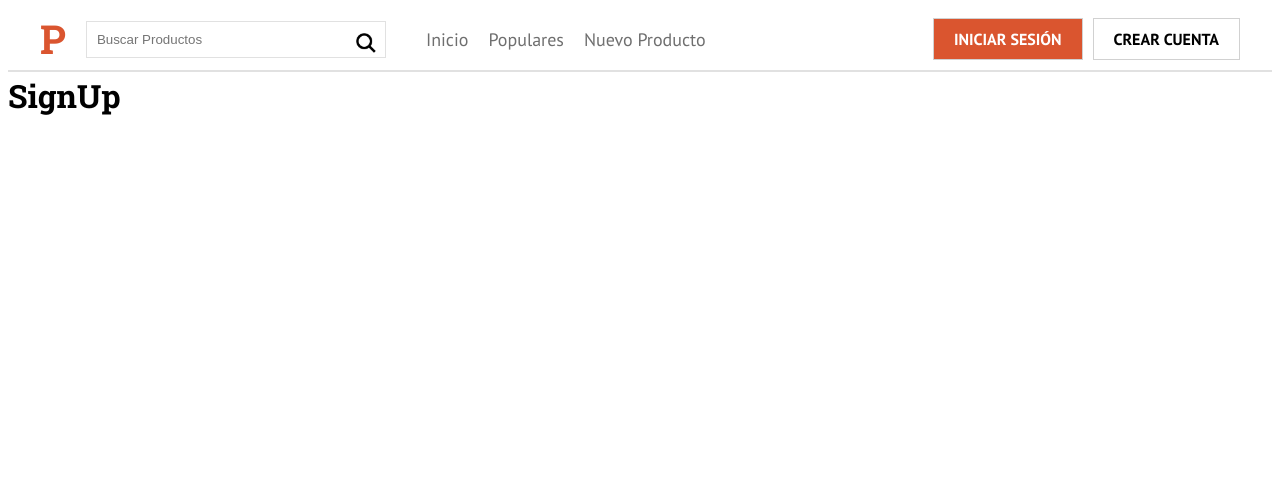
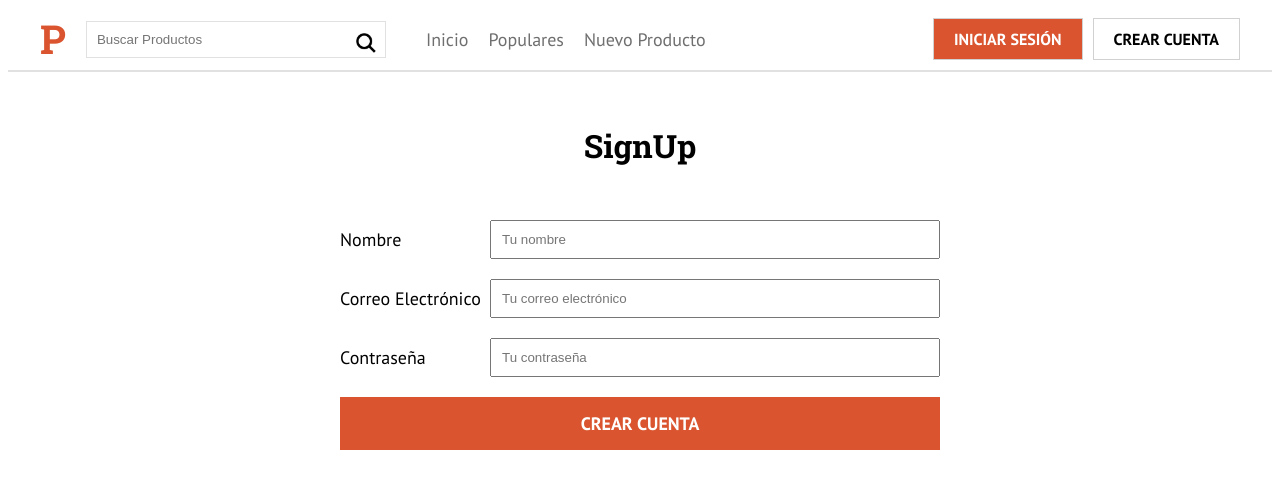
Before and after one commit to jocnn/producthunter, a Next.js app: page /sign-up in a window 1280 px wide. Shown: the top 488 px of the page. Built offline with nearby package versions, Linux system fonts and the light colour scheme.

Commit message:
se creo el formulario con estilos del modulo

```diff
--- a/pages/sign-up.js
+++ b/pages/sign-up.js
@@ -1,10 +1,54 @@
+import css from '../styles/SignUp.module.css'
+
 import Layout from "../components/layout/layout"
 
 const SignUp = () => {
   return (
     <div>
       <Layout>
-        <h1>SignUp</h1>
+        <>
+          <h1 id='my_h1'>SignUp</h1>
+          <form className={css.form}>
+            <div className={css.field}>
+              <label htmlFor="nombre">Nombre</label>
+              <input
+                type="text"
+                id="nombre"
+                placeholder="Tu nombre"
+                name="nombre"
+                autoComplete="username"
+              />
+            </div>
+
+            <div className={css.field}>
+              <label htmlFor="email">Correo Electrónico</label>
+              <input
+                type="email"
+                id="email"
+                placeholder="Tu correo electrónico"
+                name="email"
+                autoComplete="new-email"
+              />
+            </div>
+
+            <div className={css.field}>
+              <label htmlFor="password">Contraseña</label>
+              <input
+                type="password"
+                id="password"
+                placeholder="Tu contraseña"
+                name="password"
+                autoComplete="new-password"
+              />
+            </div>
+
+            <input
+              className={css.inputSubmitField}
+              type="submit"
+              value="Crear Cuenta"
+            />
+          </form>
+        </>
       </Layout>
     </div>
   )
--- a/styles/globals.css
+++ b/styles/globals.css
@@ -62,3 +62,8 @@ a {
 .bg-white {
   background-color: #FFF;
 }
+
+#my_h1 {
+  text-align: center;
+  margin-top: 5rem;
+}
```
